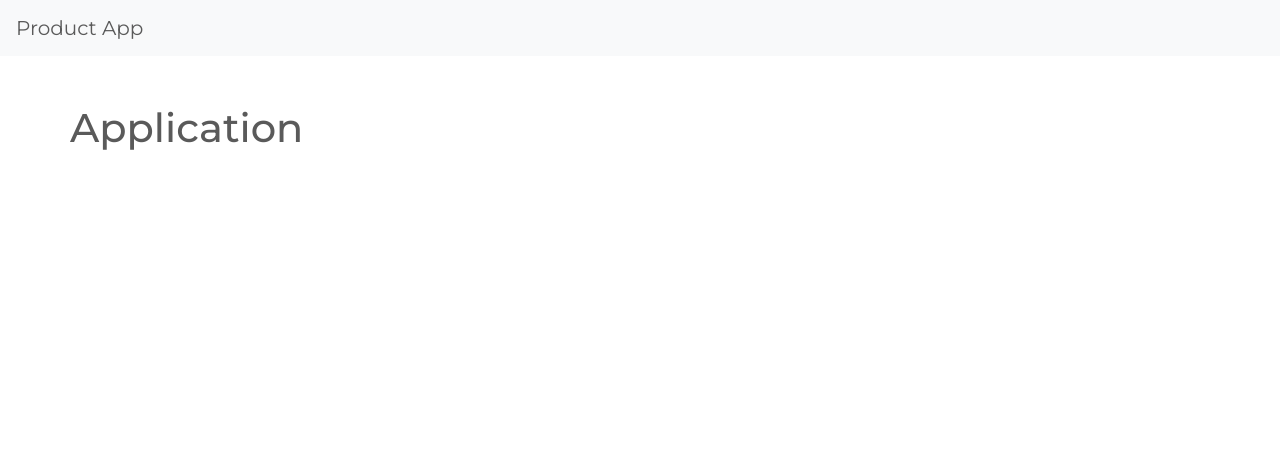
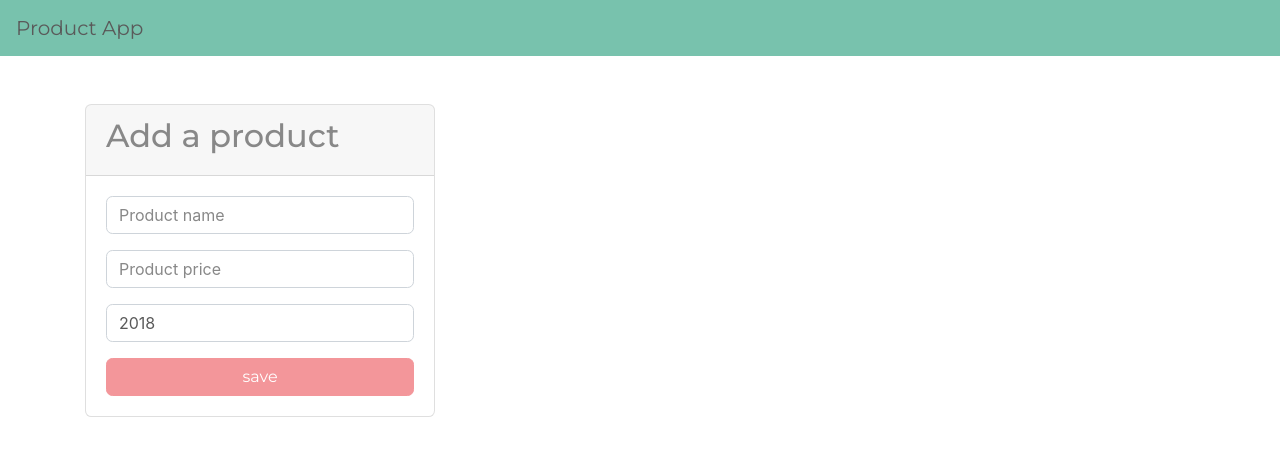
Before and after one commit to angelicab7/oop-learning-products-app, a plain HTML site: page index.html in a window 1280 px wide. Drawn offline with Linux system fonts and the light colour scheme.

Commit message:
adding form and functionality

```diff
--- a/App.js
+++ b/App.js
@@ -0,0 +1,21 @@
+class Product{
+    constructor(name, price, year){
+        this.name = name;
+        this.price = price;
+        this.year = year;
+    }
+}
+
+class UI{
+    addProduct(){
+
+    }
+    deleteProduct(){
+
+    }
+    showMessage(){
+
+    }
+}
+
+//Dom events
--- a/index.html
+++ b/index.html
@@ -1,5 +1,6 @@
 <!DOCTYPE html>
 <html>
+
 <head>
     <meta charset='utf-8'>
     <meta http-equiv='X-UA-Compatible' content='IE=edge'>
@@ -8,19 +9,44 @@
     <link rel='stylesheet' type='text/css' href='bootstrap.min.css'>
     <script src='App.js'></script>
 </head>
+
 <body>
-    <nav class="navbar navbar-light bg-light">
+    <nav class="navbar navbar-light bg-primary">
         <a href="/" class="navbar-brand">
             Product App
         </a>
     </nav>
     <section class="container">
         <div id="App" class="row pt-5">
-            <h1>Application</h1>
+            <div class="col-md-4">
+                <div class="card">
+                    <div class="card-header">
+                        <h2>Add a product</h2>
+                    </div>
+                    <form id="product-form" class="card-body">
+                        <div class="form-group">
+                            <input type="text" id="name" placeholder="Product name" class="form-control">
+                        </div>
+                        <div class="form-group">
+                            <input type="number" step="0.01" id="price" placeholder="Product price"
+                                class="form-control">
+                        </div>
+                        <div class="form-group">
+                            <input type="number" id="year" value="2018" placeholder="Product year" class="form-control">
+                        </div>
+                        <input type="submit" value="save" class="btn btn-secondary btn-block">
+                    </form>
+                </div>
+            </div>
+            <div class=" Product-list col-md-8">
+
+            </div>
 
         </div>
 
     </section>
+    <script src="App.js"></script>
 
 </body>
+
 </html>
```
